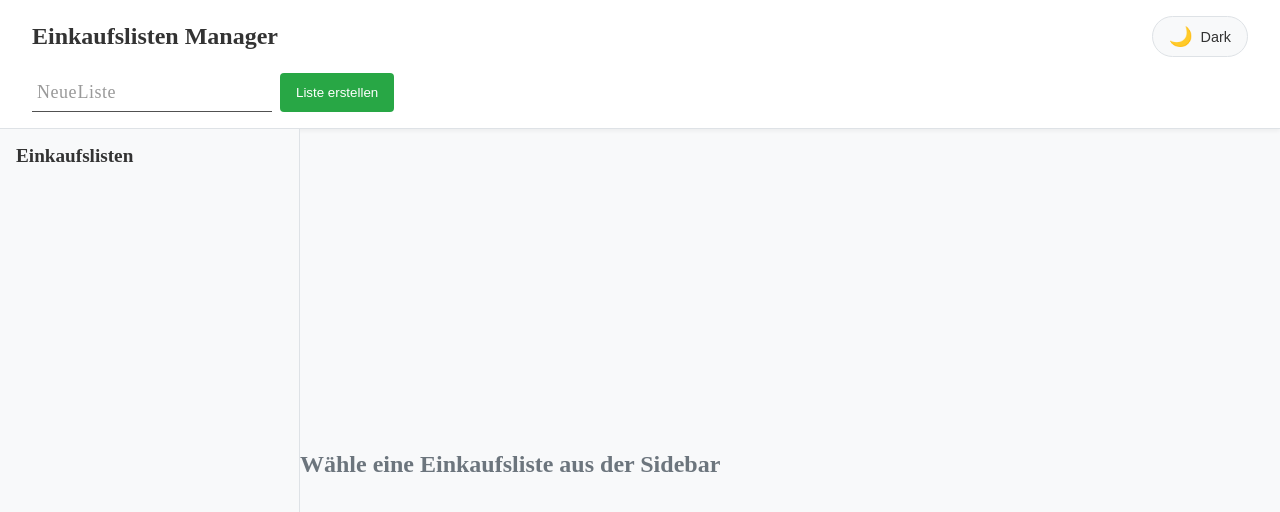
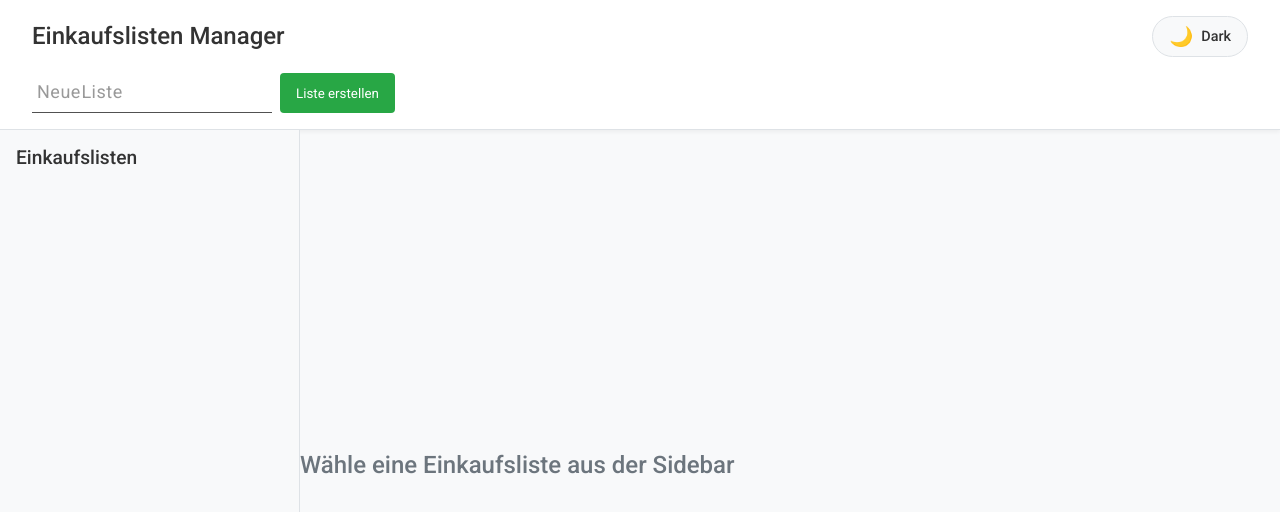
Before and after one commit to Paul-lift/einfkaufsListe-M322, a Next.js app: page / in a window 1280 px wide. Shown: the top 512 px of the page. Built offline with nearby package versions, Linux system fonts and the light colour scheme.

Commit message:
Refactor layout to use Roboto font; update body and heading styles for improved typography

```diff
--- a/src/app/globals.css
+++ b/src/app/globals.css
@@ -44,7 +44,24 @@
 }
 
 body {
+  font-family: var(--font-roboto), -apple-system, BlinkMacSystemFont, 'Segoe UI', 'Helvetica Neue', Arial, sans-serif;
   background: var(--bg-secondary);
   color: var(--text-primary);
   transition: background-color 0.3s ease, color 0.3s ease;
+  font-weight: 400;
+  line-height: 1.6;
 }
+
+h1, h2, h3, h4, h5, h6 {
+  font-family: var(--font-roboto), sans-serif;
+  font-weight: 500;
+  line-height: 1.2;
+}
+
+button {
+  font-family: var(--font-roboto), sans-serif;
+}
+
+input, textarea {
+  font-family: var(--font-roboto), sans-serif;
+}
--- a/src/app/layout.js
+++ b/src/app/layout.js
@@ -1,14 +1,12 @@
-import { Geist, Geist_Mono } from "next/font/google";
+import { Roboto } from "next/font/google";
 import "./globals.css";
 
-const geistSans = Geist({
-  variable: "--font-geist-sans",
+const roboto = Roboto({
+  weight: ['100', '300', '400', '500', '700', '900'],
+  style: ['normal', 'italic'],
   subsets: ["latin"],
-});
-
-const geistMono = Geist_Mono({
-  variable: "--font-geist-mono",
-  subsets: ["latin"],
+  variable: "--font-roboto",
+  display: 'swap',
 });
 
 export const metadata = {
@@ -22,7 +20,7 @@ export default function RootLayout({ children }) {
       <head>
         <meta name="viewport" content="width=device-width, initial-scale=1.0" />
       </head>
-      <body className={`${geistSans.variable} ${geistMono.variable}`}>
+      <body className={roboto.variable}>
         {children}
       </body>
     </html>
```
